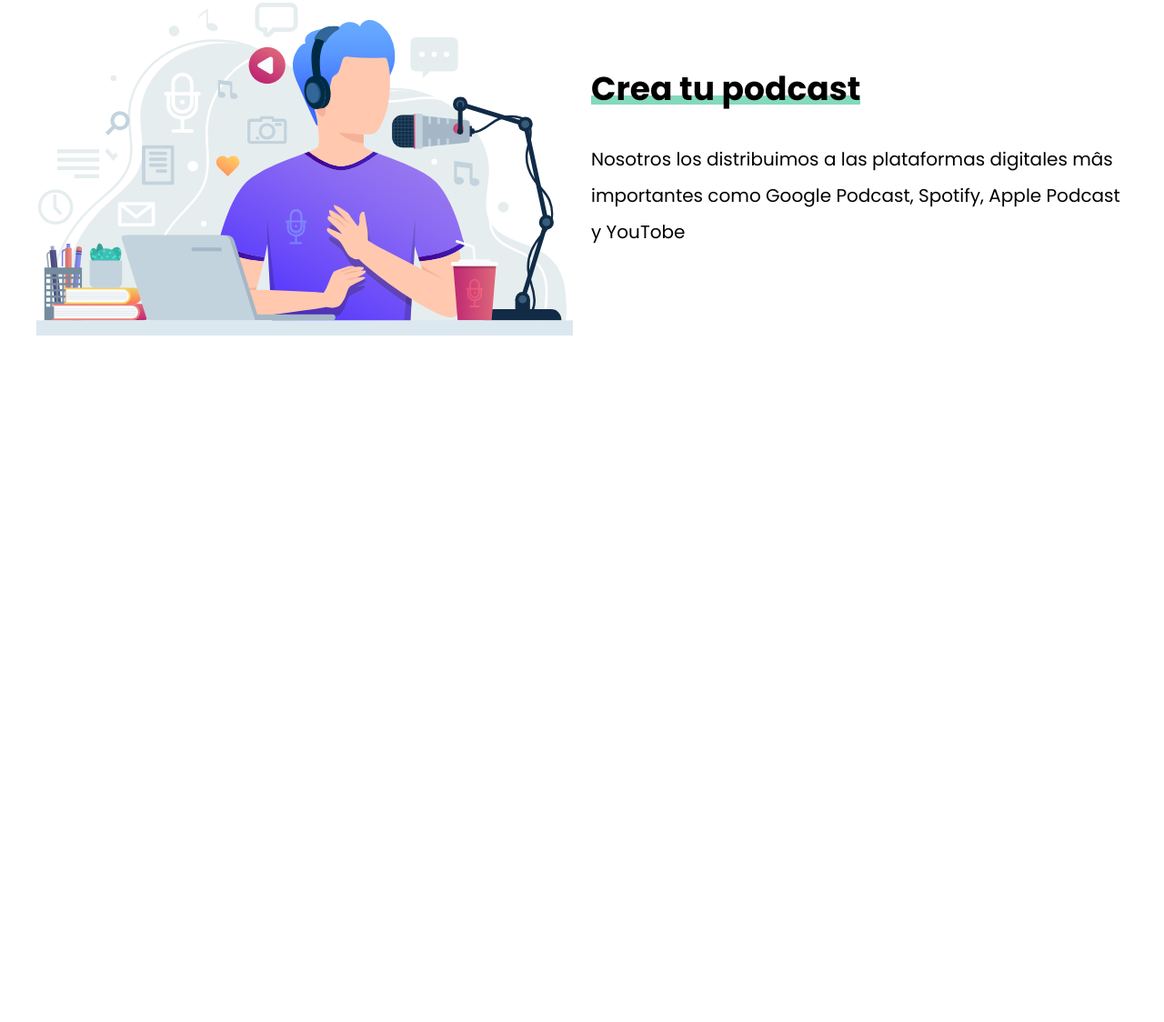
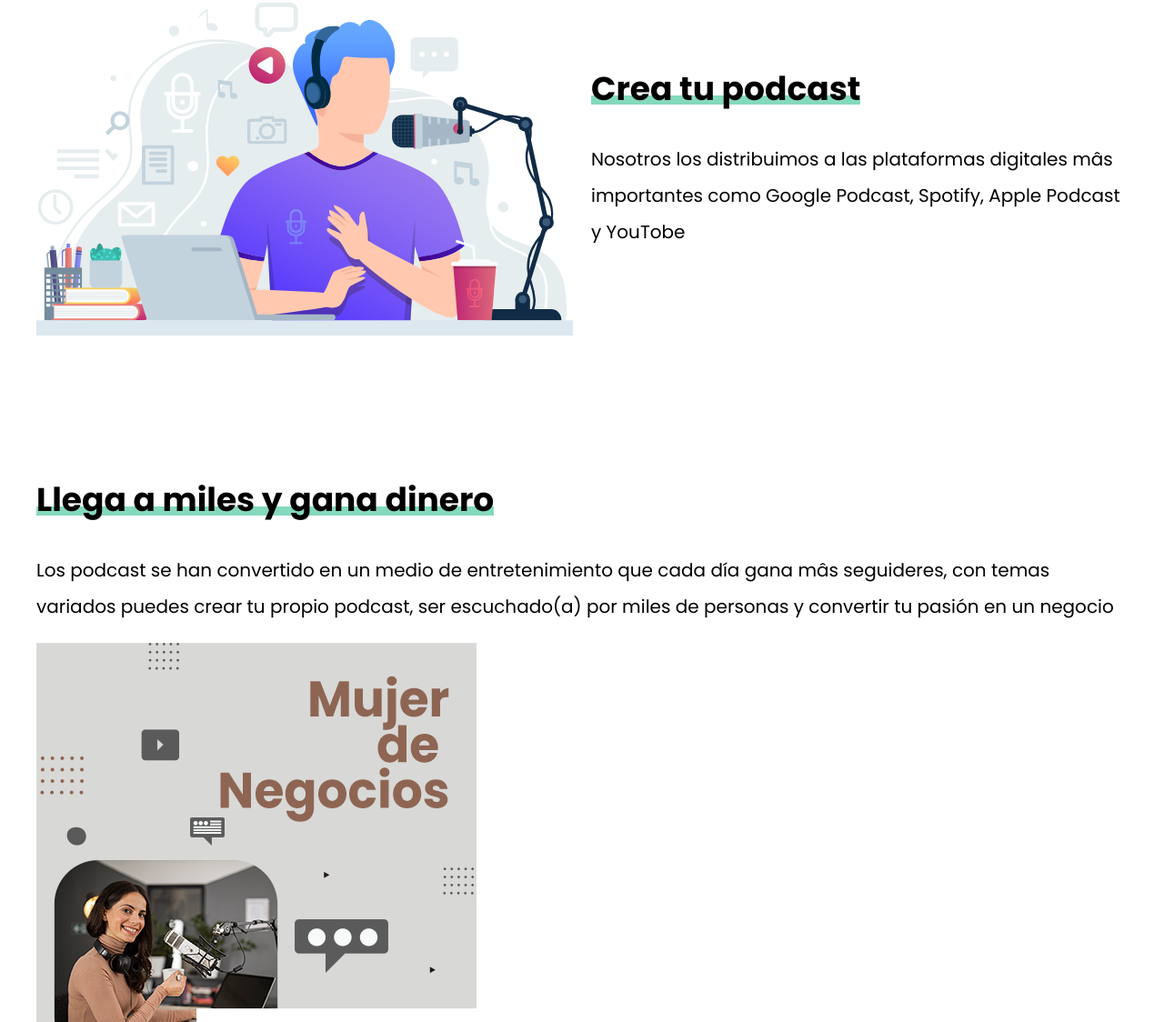
Before and after one commit to johnburetdev/PODCASTFM-HTML-CSS, a website: page index.html in a window 1280 px wide. Shown: the part 876-2000 px from the top of the page at 91% size. Before the commit the page ends 1325 px from the top, so only its background shows below. Drawn offline with Linux system fonts and the light colour scheme.

Commit message:
HTML de la seccion BENEFICIOS COMPLETO

```diff
--- a/index.html
+++ b/index.html
@@ -39,6 +39,20 @@
         </div>
     </section>
 
+    <section class="beneficios seccion">
+        <div class="grid-beneficios contenedor">
+            <div class="contenido-beneficios">
+                <h2>Llega a miles y gana dinero</h2>
+                <p>Los podcast se han convertido en un medio de entretenimiento que cada día gana mâs
+                    seguideres, con temas variados puedes crear tu propio podcast, ser escuchado(a) por miles de
+                    personas y convertir tu pasión en un negocio</p>
+            </div>
+            <div class="imagen">
+                <img src="build/img/podcast_cover.png" alt="imagen podcast">
+            </div>
+        </div>
+    </section>
+
 </body>
 
 </html>
```
